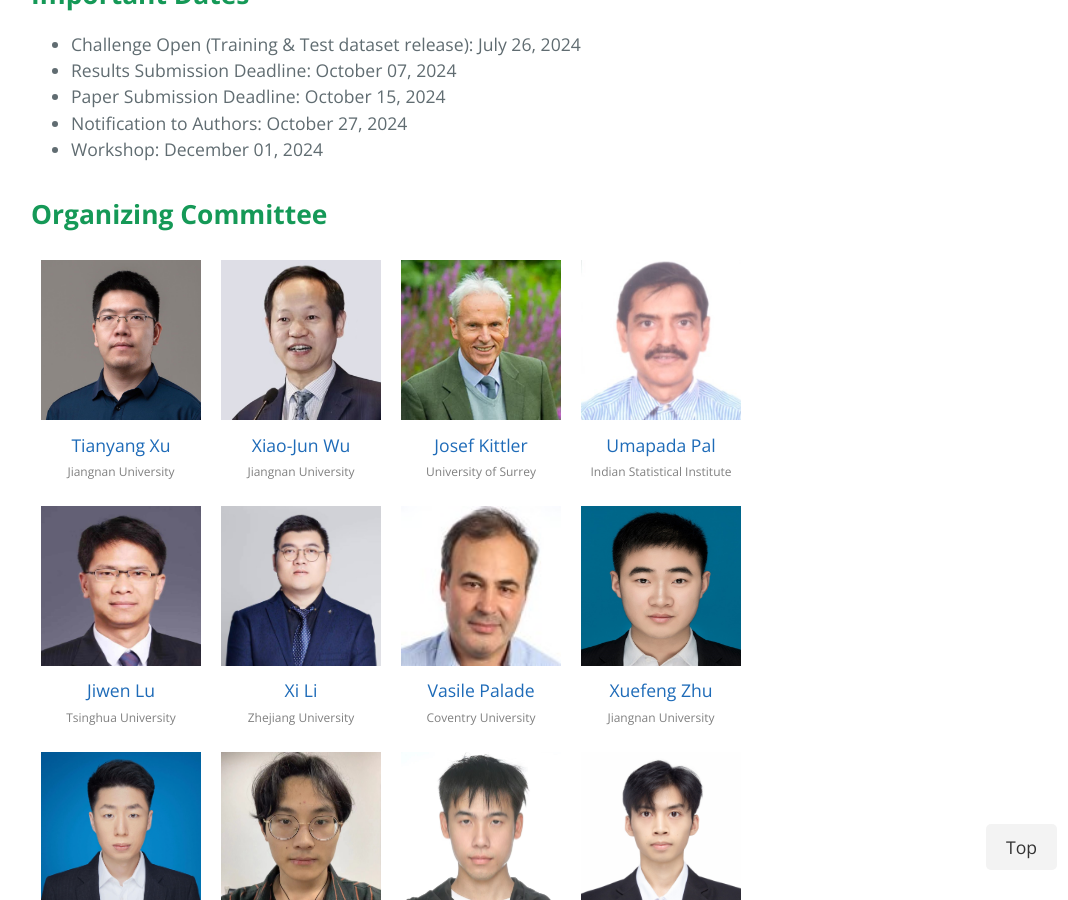
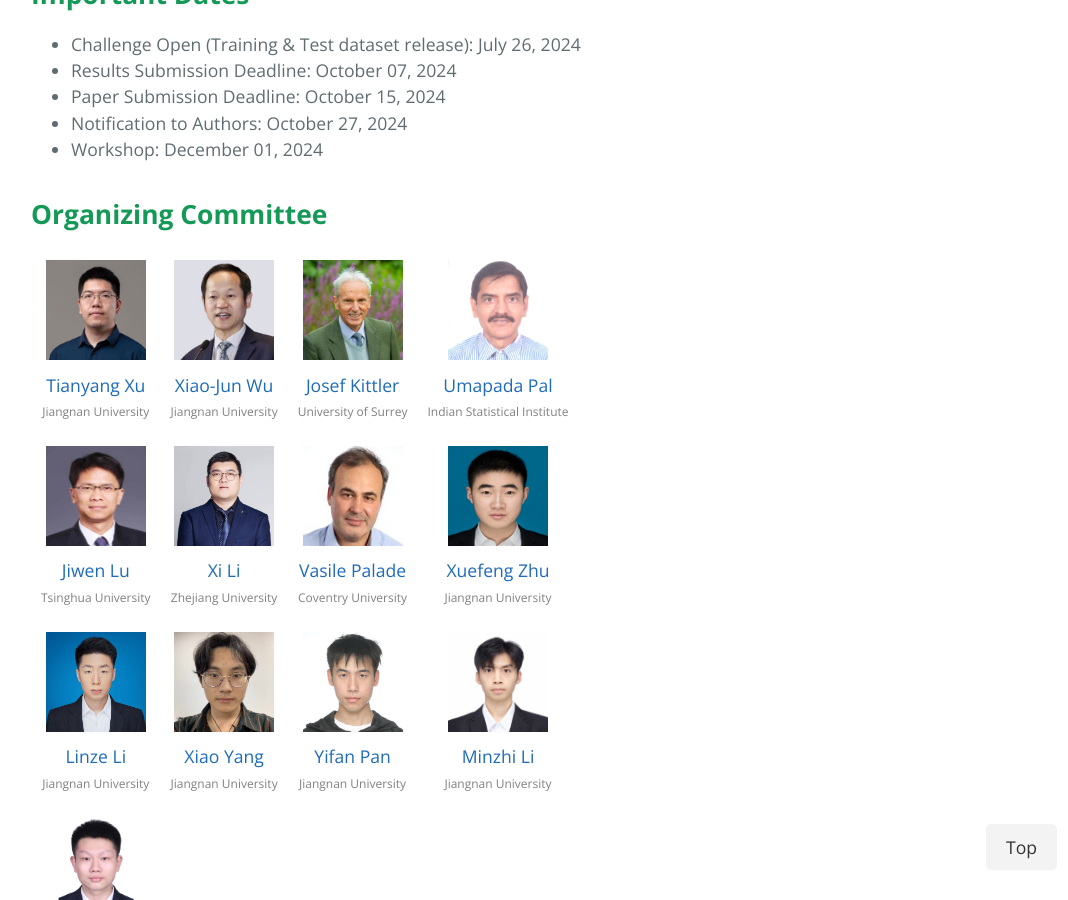
Before and after one commit to PRCI-Lab/mmvpr-workshop-icpr2024, a Jekyll site: the page built from index.md, in a window 1280 px wide and 900 px high, scrolled down 2351 px. Shown: the whole window, without its empty margins (193-1261 px from the left). Built offline with Jekyll 4.4.1, drawn with Linux system fonts in a browser that asks for light colours.

Commit message:
Update organizing-committee.md

```diff
--- a/docs/organizing-committee.md
+++ b/docs/organizing-committee.md
@@ -2,7 +2,7 @@
     <tr>
         <td style="text-align: center; padding: 10px; border: 0;">
             <a href="https://xu-tianyang.github.io/">
-                <img src="./figs/Tianyang%20Xu.jpg" alt="People" style="width: 160px; height: 160px;">
+                <img src="./figs/Tianyang%20Xu.jpg" alt="People" style="width: 100px; height: 100px;">
             </a>
           <a href ="mailto:tianyang.xu@jiangnan.edu.cn">
             <p style="margin: 5px 0;">Tianyang Xu</p>
@@ -11,7 +11,7 @@
         </td>
         <td style="text-align: center; padding: 10px; border: 0;">
             <a href="https://scholar.google.com/citations?user=5IST34sAAAAJ&hl=zh-CN&oi=ao">
-                <img src="./figs/Xiao-jun%20Wu.jpg" alt="People" style="width: 160px; height: 160px;">
+                <img src="./figs/Xiao-jun%20Wu.jpg" alt="People" style="width: 100px; height: 100px;">
             </a>
            <a href ="mailto:wu_xiaojun@jiangnan.edu.cn">
             <p style="margin: 5px 0;">Xiao-Jun Wu</p>
@@ -20,7 +20,7 @@
         </td>
         <td style="text-align: center; padding: 10px; border: 0;">
             <a href="https://www.surrey.ac.uk/people/josef-kittler">
-                <img src="./figs/Josef%20Kittler.jpg" alt="People" style="width: 160px; height: 160px;">
+                <img src="./figs/Josef%20Kittler.jpg" alt="People" style="width: 100px; height: 100px;">
             </a>
           <a href ="mailto:j.kittler@surrey.ac.uk">
             <p style="margin: 5px 0;">Josef Kittler</p>
@@ -29,7 +29,7 @@
         </td>
         <td style="text-align: center; padding: 10px; border: 0;">
             <a href="https://www.isical.ac.in/~umapada">
-                <img src="./figs/Umapada%20Pal.jpg" alt="People" style="width: 160px; height: 160px;">
+                <img src="./figs/Umapada%20Pal.jpg" alt="People" style="width: 100px; height: 100px;">
             </a>
           <a href ="mailto:umapada@isical.ac.in">
             <p style="margin: 5px 0;">Umapada Pal</p>
@@ -40,7 +40,7 @@
     <tr>
         <td style="text-align: center; padding: 10px; border: 0;">
             <a href="https://www.au.tsinghua.edu.cn/info/1096/2329.htm">
-                <img src="./figs/Jiwen%20Lu.jpg" alt="People" style="width: 160px; height: 160px;">
+                <img src="./figs/Jiwen%20Lu.jpg" alt="People" style="width: 100px; height: 100px;">
             </a>
           <a href ="mailto:lujiwen@tsinghua.edu.cn">
             <p style="margin: 5px 0;">Jiwen Lu</p>
@@ -49,7 +49,7 @@
         </td>
         <td style="text-align: center; padding: 10px; border: 0;">
             <a href="https://person.zju.edu.cn/en/xilics">
-                <img src="./figs/Xi%20Li.jpg" alt="People" style="width: 160px; height: 160px;">
+                <img src="./figs/Xi%20Li.jpg" alt="People" style="width: 100px; height: 100px;">
             </a>
            <a href ="mailto:xilizju@zju.edu.cn">
             <p style="margin: 5px 0;">Xi Li</p>
@@ -58,7 +58,7 @@
         </td>
         <td style="text-align: center; padding: 10px; border: 0;">
             <a href="https://pureportal.coventry.ac.uk/en/persons/vasile-palade">
-                <img src="./figs/Vasile%20Palade.jpg" alt="People" style="width: 160px; height: 160px;">
+                <img src="./figs/Vasile%20Palade.jpg" alt="People" style="width: 100px; height: 100px;">
             </a>
           <a href ="https://pureportal.coventry.ac.uk/en/persons/vasile-palade">
             <p style="margin: 5px 0;">Vasile Palade</p>
@@ -67,7 +67,7 @@
         </td>
         <td style="text-align: center; padding: 10px; border: 0;">
             <a href="https://scholar.google.com/citations?user=tH4flbMAAAAJ">
-                <img src="./figs/Xuefeng%20Zhu.jpg" alt="People" style="width: 160px; height: 160px;">
+                <img src="./figs/Xuefeng%20Zhu.jpg" alt="People" style="width: 100px; height: 100px;">
             </a>
           <a href ="mailto:xuefeng_zhu95@163.com">
             <p style="margin: 5px 0;">Xuefeng Zhu</p>
@@ -78,7 +78,7 @@
     <tr>
         <td style="text-align: center; padding: 10px; border: 0;">
             <a href="https://github.com/happylinze">
-                <img src="./figs/Linze%20Li.jpg" alt="People" style="width: 160px; height: 160px;">
+                <img src="./figs/Linze%20Li.jpg" alt="People" style="width: 100px; height: 100px;">
             </a>
            <a href ="mailto:linze.cv@gmail.com">
             <p style="margin: 5px 0;">Linze Li</p>
@@ -87,7 +87,7 @@
         </td>
         <td style="text-align: center; padding: 10px; border: 0;">
             <a href="https://prci-lab.github.io/mmvpr-workshop-icpr2024/">
-                <img src="./figs/Xiao%20Yang.jpg" alt="People" style="width: 160px; height: 160px;">
+                <img src="./figs/Xiao%20Yang.jpg" alt="People" style="width: 100px; height: 100px;">
             </a>
           <a href ="mailto:yangxiao2326@foxmail.com">
             <p style="margin: 5px 0;">Xiao Yang</p>
@@ -96,7 +96,7 @@
         </td>
         <td style="text-align: center; padding: 10px; border: 0;">
             <a href="https://prci-lab.github.io/mmvpr-workshop-icpr2024/">
-                <img src="./figs/Yifan%20Pan.jpg" alt="People" style="width: 160px; height: 160px;">
+                <img src="./figs/Yifan%20Pan.jpg" alt="People" style="width: 100px; height: 100px;">
             </a>
           <a href ="mailto:yifan.pan@stu.jiangnan.edu.cn">
             <p style="margin: 5px 0;">Yifan Pan</p>
@@ -105,7 +105,7 @@
         </td>
             <td style="text-align: center; padding: 10px; border: 0;">
             <a href="https://prci-lab.github.io/mmvpr-workshop-icpr2024/">
-                <img src="./figs/Minzhi%20Li.jpg" alt="People" style="width: 160px; height: 160px;">
+                <img src="./figs/Minzhi%20Li.jpg" alt="People" style="width: 100px; height: 100px;">
             </a>
           <a href ="mailto:minzhi.li@stu.jiangnan.edu.cn">
             <p style="margin: 5px 0;">Minzhi Li</p>
@@ -116,7 +116,7 @@
     <tr>
         <td style="text-align: center; padding: 10px; border: 0;">
             <a href="https://prci-lab.github.io/mmvpr-workshop-icpr2024/">
-                <img src="./figs/Han%20Zang.jpg" alt="People" style="width: 160px; height: 160px;">
+                <img src="./figs/Han%20Zang.jpg" alt="People" style="width: 100px; height: 100px;">
             </a>
           <a href ="https://prci-lab.github.io/mmvpr-workshop-icpr2024/">
             <p style="margin: 5px 0;">Han Zang</p>
```
